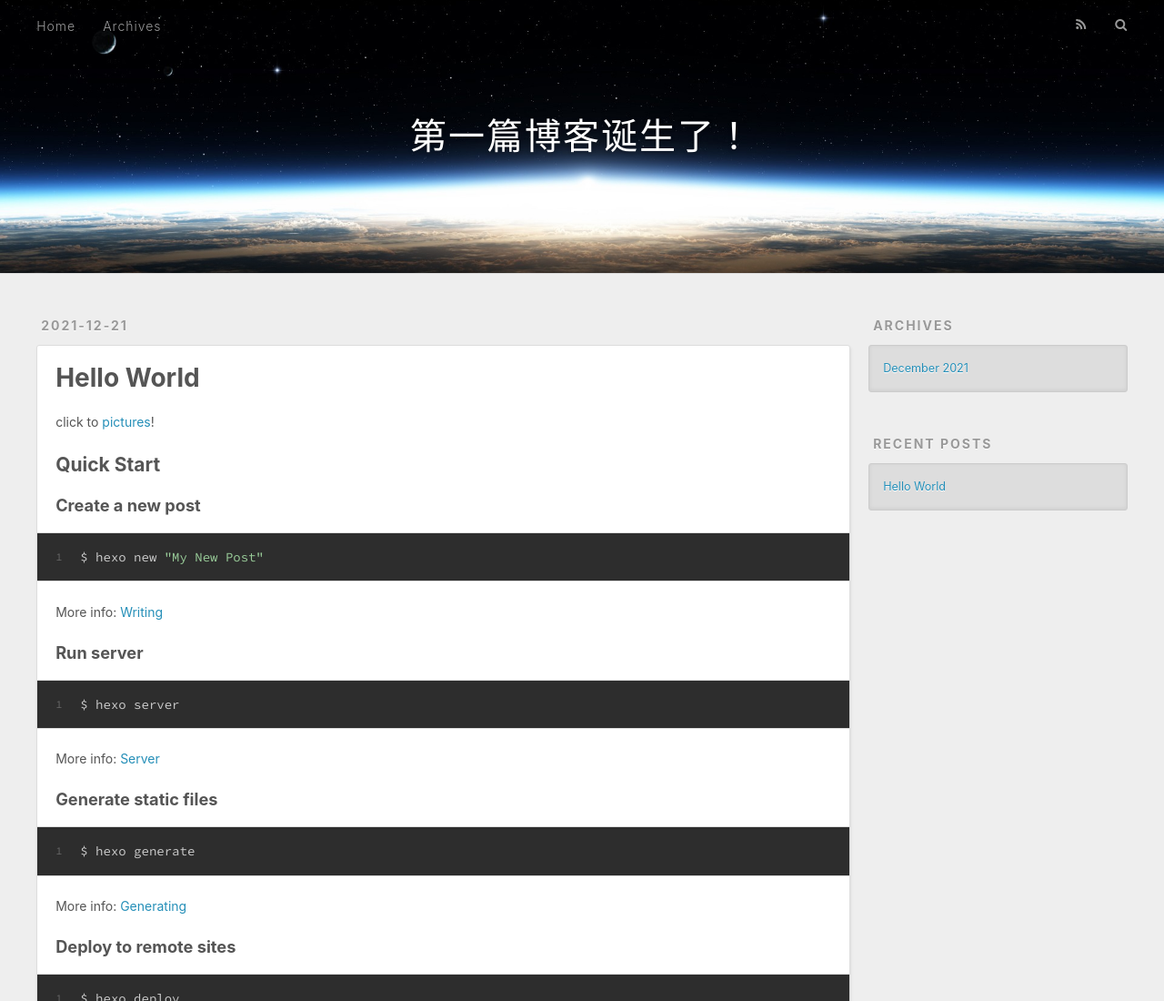
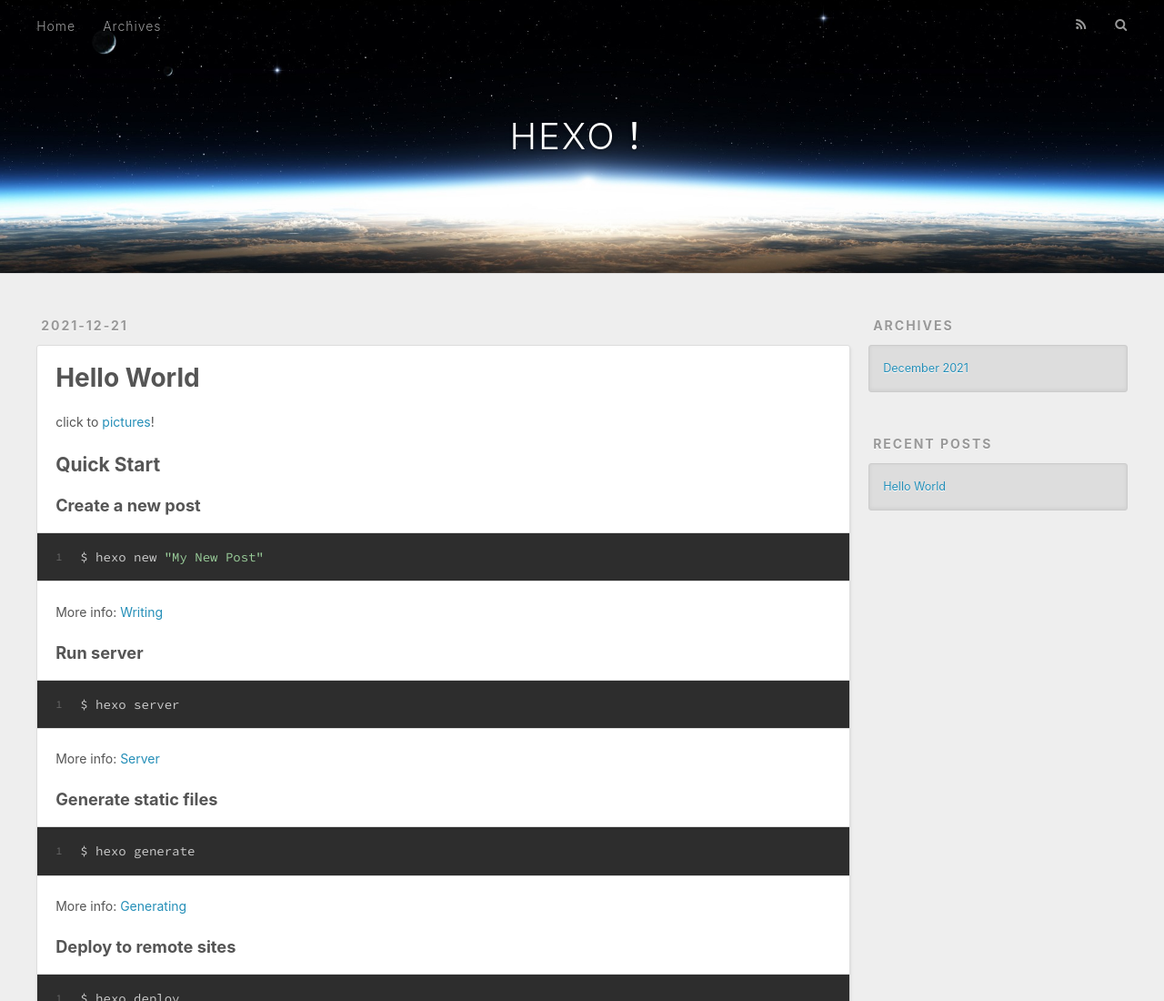
Before and after one commit to Userzpw/Userzpw.github.io, a plain HTML site: page 2021/12/21/hello-world/index.html in a window 1280 px wide. Shown: the top 1100 px of the page at 91% size. Drawn offline with nearby package versions, Linux system fonts and the light colour scheme.

Commit message:
Site updated: 2021-12-22 12:43:25

```diff
--- a/2021/12/21/hello-world/index.html
+++ b/2021/12/21/hello-world/index.html
@@ -40,7 +40,7 @@
   <div id="header-outer" class="outer">
     <div id="header-title" class="inner">
       <h1 id="logo-wrap">
-        <a href="/" id="logo">第一篇博客诞生了！</a>
+        <a href="/" id="logo">HEXO！</a>
       </h1>
 
     </div>
```
